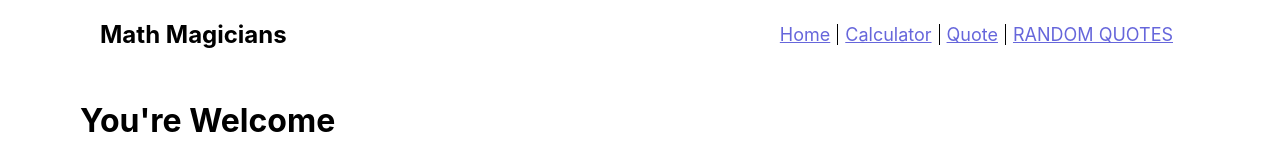
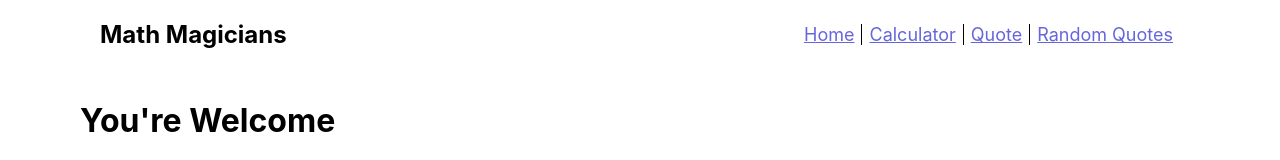
Before and after one commit to yayaismaail/math-magicins, a React (Create React App) app: page / in a window 1280 px wide. Shown: the top 160 px of the page. Built offline with nearby package versions, Linux system fonts and the light colour scheme.

Commit message:
Add external api with random quotes

```diff
--- a/src/App.js
+++ b/src/App.js
@@ -23,7 +23,7 @@ function App() {
           </li>
           <span />
           <li className="navItem">
-            <NavLink to="/api" className="nav-link">RANDOM QUOTES</NavLink>
+            <NavLink to="/api" className="nav-link">Random Quotes</NavLink>
           </li>
         </ul>
       </nav>
--- a/src/components/Api.js
+++ b/src/components/Api.js
@@ -69,7 +69,7 @@ function QuoteDisplay() {
   return (
     <div className="quote-display">
       <h2 className="quote-title">Quote of the Day</h2>
-      <p className="quotes">{quote}</p>
+      <p className="quotes math-quote">{quote}</p>
       <h3 className="author">{author}</h3>
     </div>
   );
```
